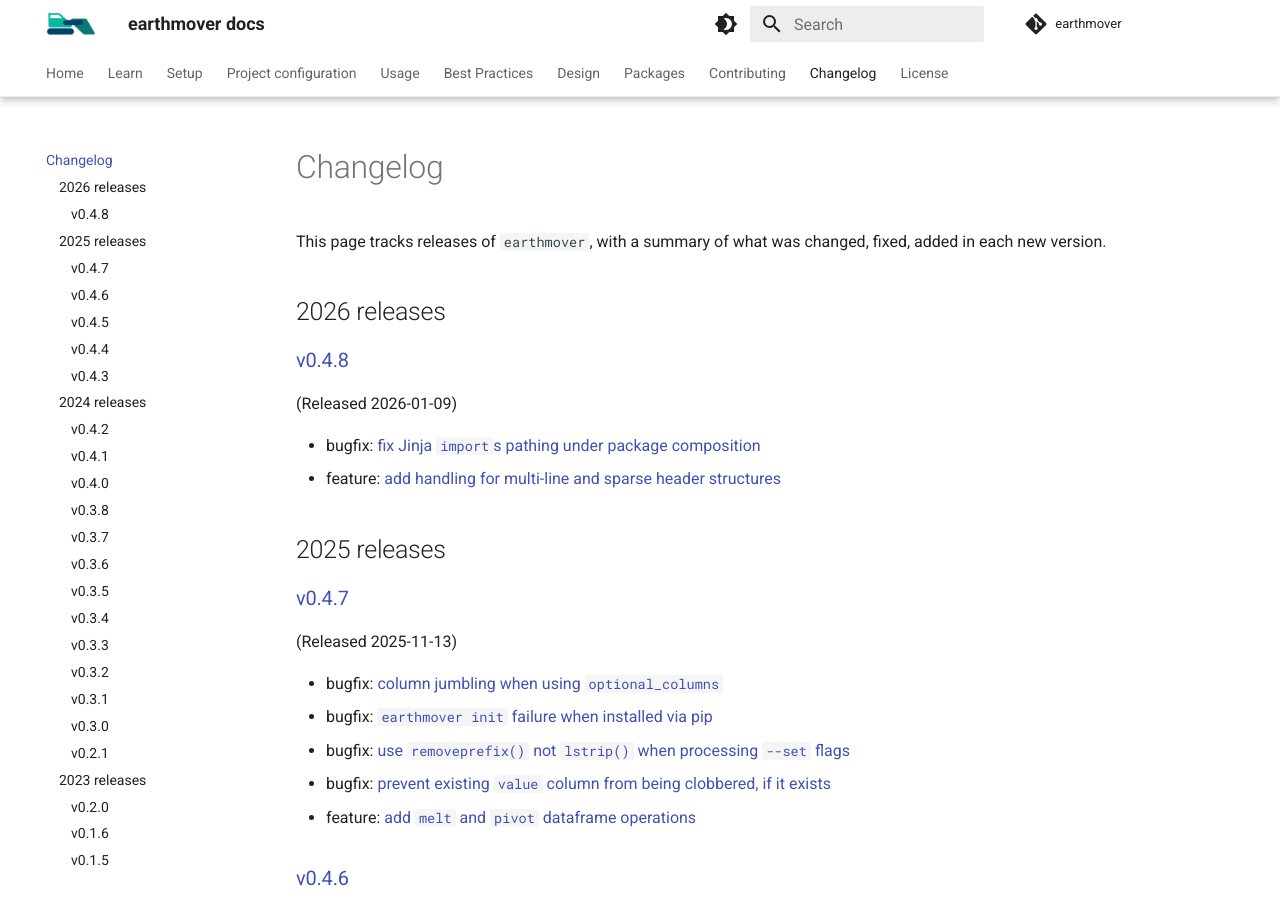
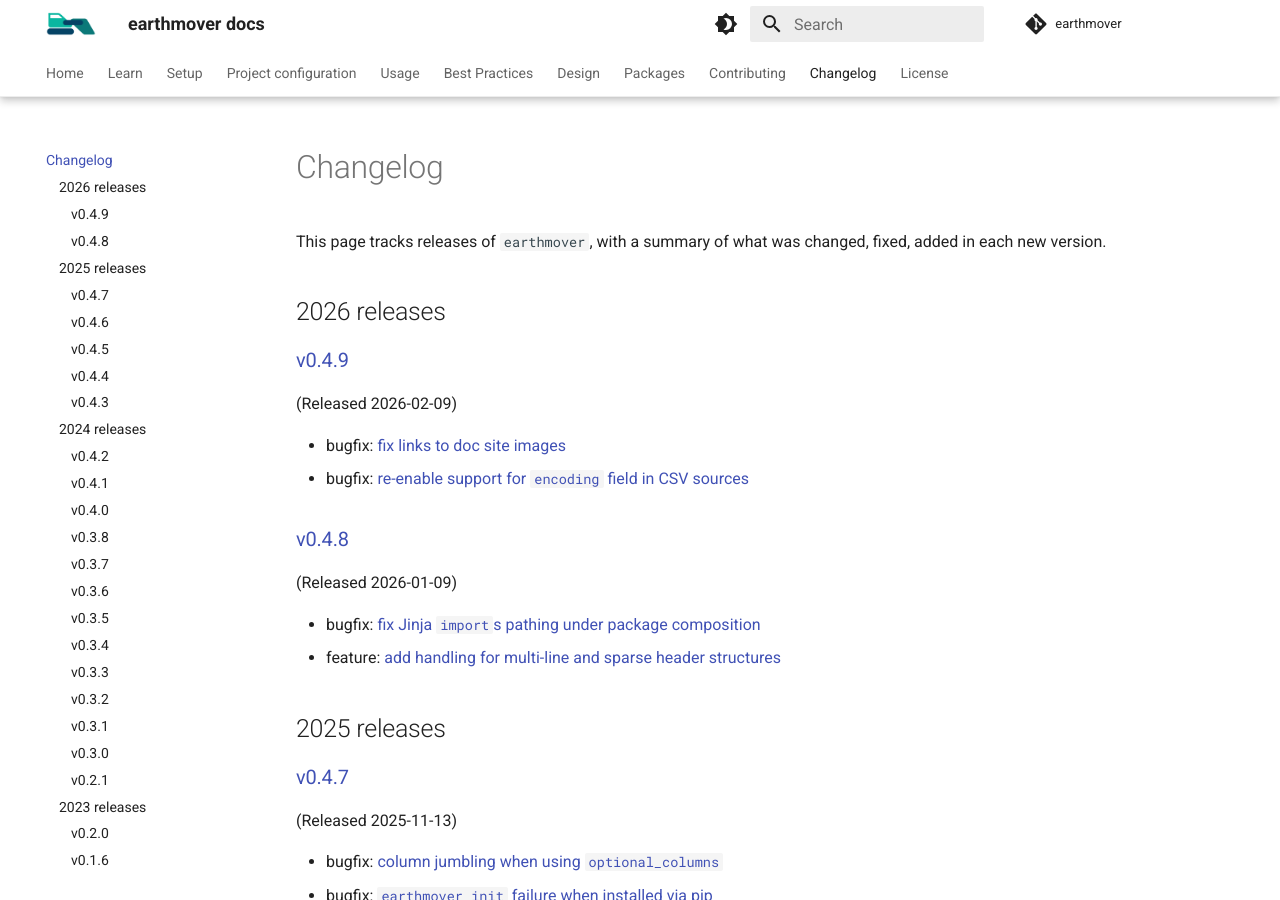
Before and after one commit to edanalytics/earthmover, an MkDocs documentation site: the page built from docs/changelog.md, in a window 1280 px wide and 900 px high. Built offline with MkDocs 1.6.1 and Material for MkDocs 9.7.7, drawn with Linux system fonts in a browser that asks for light colours; emoji names are drawn with the system emoji font; comment, search, counter and statistics services are not loaded.

Commit message:
Increment metadata files for patch release. (#187)

```diff
--- a/docs/changelog.md
+++ b/docs/changelog.md
@@ -2,6 +2,13 @@
 
 
 ## 2026 releases
+
+### [v0.4.9](https://github.com/edanalytics/earthmover/releases/tag/v0.4.9)
+(Released 2026-02-09)
+
+* bugfix: [fix links to doc site images](https://github.com/edanalytics/earthmover/pull/183)
+* bugfix: [re-enable support for `encoding` field in CSV sources](https://github.com/edanalytics/earthmover/pull/186)
+
 
 ### [v0.4.8](https://github.com/edanalytics/earthmover/releases/tag/v0.4.8)
 (Released 2026-01-09)
--- a/earthmover/VERSION.txt
+++ b/earthmover/VERSION.txt
@@ -1 +1 @@
-0.4.8
+0.4.9
```
